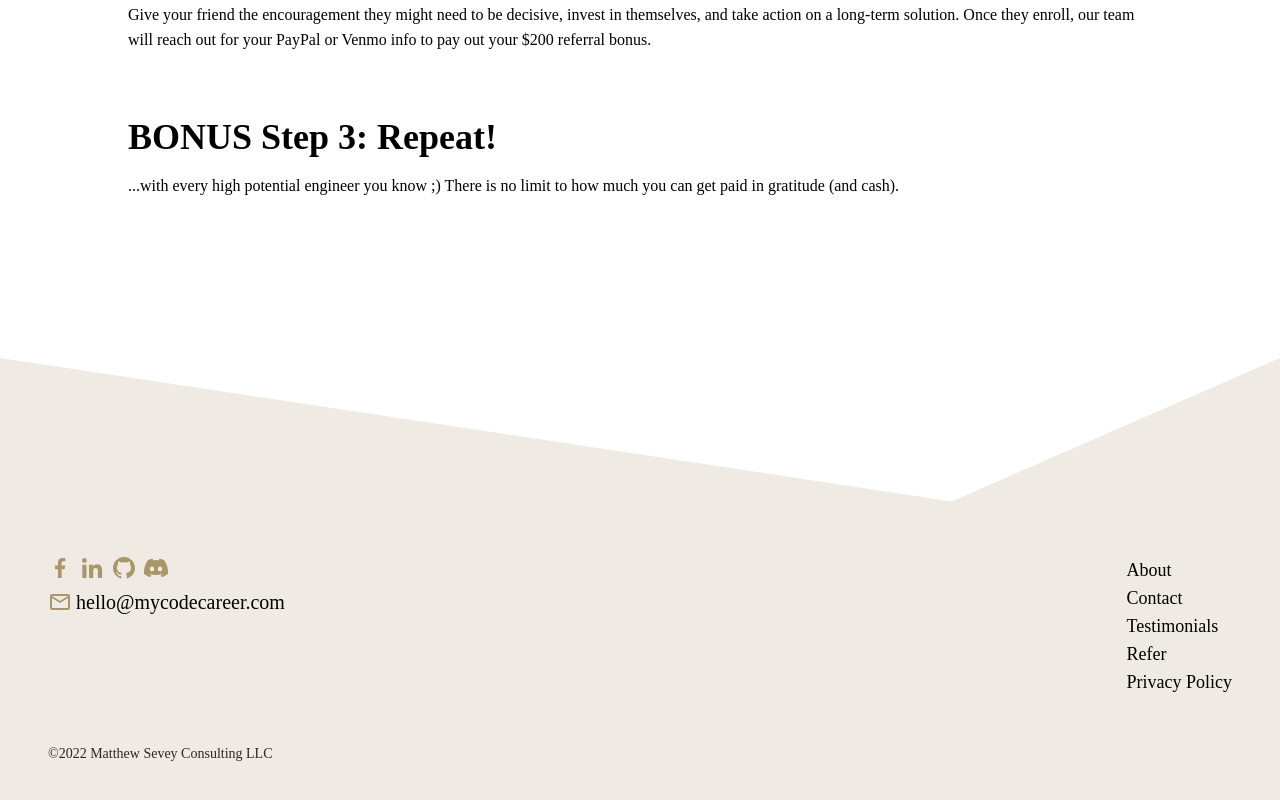
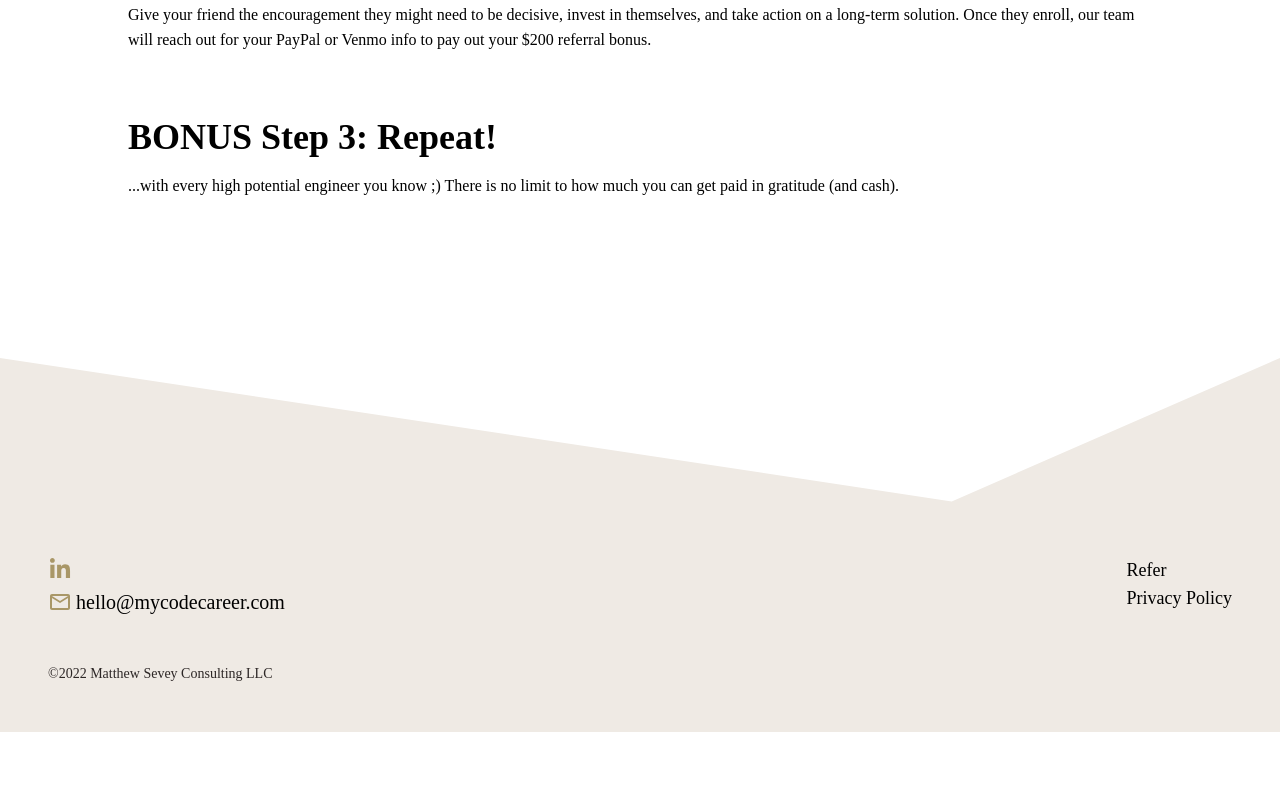
Before and after one commit to mycodecareer/mycodecareer.github.io, a React (Create React App) app: page /refer in a window 1280 px wide. Shown: the part 1203-2003 px from the top of the page. After the commit the page ends 1935 px from the top, so only its background shows below. Built offline with nearby package versions, Linux system fonts and the light colour scheme; a web font is replaced by a local one.

Commit message:
feat: clean up footer

```diff
--- a/src/components/common/Footer/Footer.jsx
+++ b/src/components/common/Footer/Footer.jsx
@@ -3,21 +3,21 @@ import FooterSocials from "./FooterSocials";
 import Divider from "../../../assets/triangleAsymmetricalNegative.svg";
 
 const footerLinks = [
-  {
-    id: 1,
-    name: "About",
-    url: "/about",
-  },
-  {
-    id: 2,
-    name: "Contact",
-    url: "/contact",
-  },
-  {
-    id: 4,
-    name: "Testimonials",
-    url: "/testimonials",
-  },
+  // {
+  //   id: 1,
+  //   name: "About",
+  //   url: "/about",
+  // },
+  // {
+  //   id: 2,
+  //   name: "Contact",
+  //   url: "/contact",
+  // },
+  // {
+  //   id: 4,
+  //   name: "Testimonials",
+  //   url: "/testimonials",
+  // },
   {
     id: 5,
     name: "Refer",
--- a/src/components/common/Footer/FooterSocials.jsx
+++ b/src/components/common/Footer/FooterSocials.jsx
@@ -1,12 +1,6 @@
-import { GrFacebookOption, GrLinkedinOption, GrGithub } from "react-icons/gr";
-import { BsDiscord } from "react-icons/bs";
+import { GrLinkedinOption } from "react-icons/gr";
 import { MdOutlineEmail } from "react-icons/md";
-import {
-  DiscordLink,
-  FacebookLink,
-  LinkedInLink,
-  GithubLink,
-} from "../../../constants/constants";
+import { LinkedInLink } from "../../../constants/constants";
 
 const iconClasses = "text-2xl fill-primary cursor-pointer";
 const colStyle =
@@ -22,21 +16,9 @@ const FooterSocials = () => {
   return (
     <section className={colStyle}>
       <section className={rowStyle}>
-        <GrFacebookOption
-          className={iconClasses}
-          onClick={() => handleNavigateToAccount(FacebookLink)}
-        />
         <GrLinkedinOption
           className={iconClasses}
           onClick={() => handleNavigateToAccount(LinkedInLink)}
-        />
-        <GrGithub
-          className={iconClasses}
-          onClick={() => handleNavigateToAccount(GithubLink)}
-        />
-        <BsDiscord
-          className={iconClasses}
-          onClick={() => handleNavigateToAccount(DiscordLink)}
         />
       </section>
       <section className="flex justify-start items-center gap-1">
```
